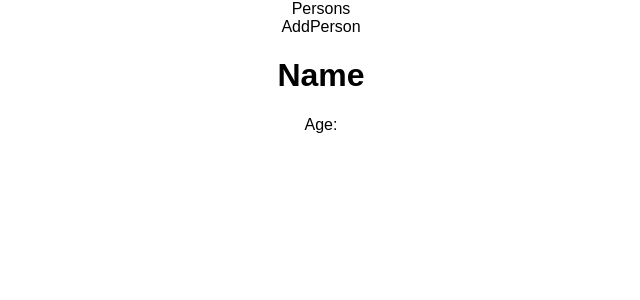
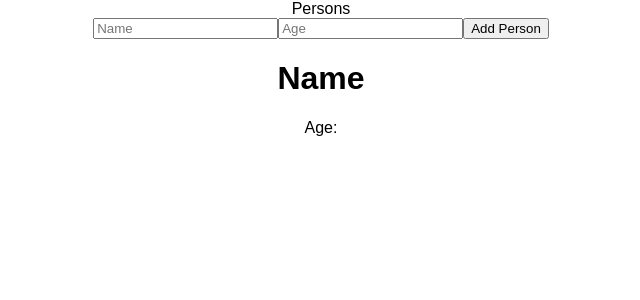
Before and after one commit to alonsogchparra/react-complete-guide, a React (Create React App) app in the folder persons/: page / in a window 1280 px wide. Shown: the top 300 px of the page, without its empty margins (319-959 px from the left). Built offline with nearby package versions, Linux system fonts and the light colour scheme.

Commit message:
Adding inputs, button, state and handlers to AddPerson

```diff
--- a/persons/src/components/AddPerson/AddPerson.js
+++ b/persons/src/components/AddPerson/AddPerson.js
@@ -1,10 +1,34 @@
 import React, { Component } from 'react'
 
 class AddPerson extends Component {
+
+  state = {
+    name: '',
+    age: ''
+  };
+
+  onNameChangeHandler = (event) => {
+    this.setState({ name: event.target.value });
+  }
+
+  onAgeChangeHandler = (event) => {
+    this.setState({ age: event.target.value });
+  }
+
   render () {
     return (
       <div>
-        AddPerson
+        <input
+          type="text"
+          placeholder="Name"
+          onChange={this.onNameChangeHandler}
+           />
+        <input
+          type="number"
+          placeholder="Age"
+          onChange={this.onAgeChangeHandler}
+           />
+        <button>Add Person</button>
       </div>
     )
   }
```
